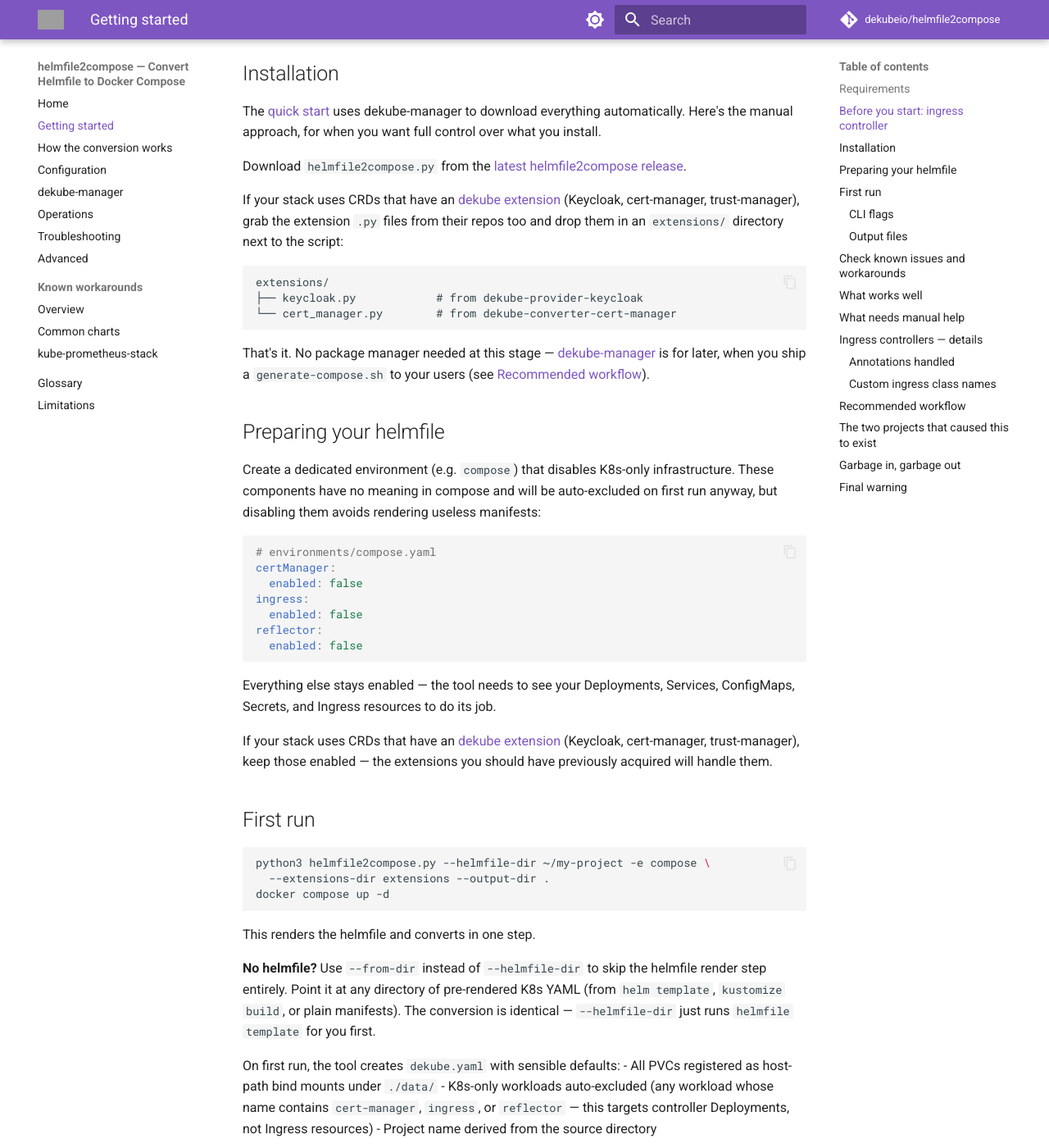
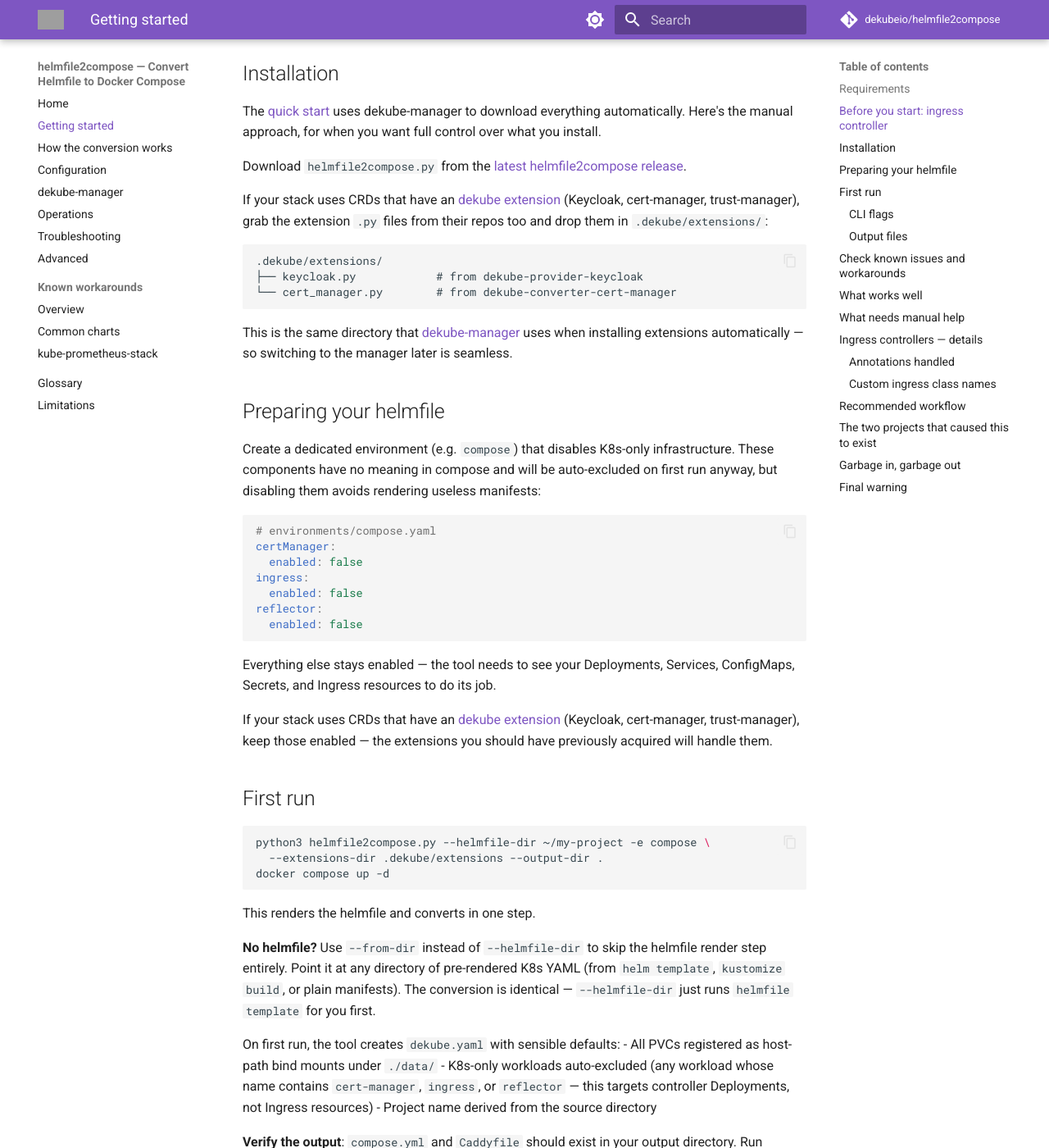
Before and after one commit to dekubeio/helmfile2compose-docs, an MkDocs documentation site: the page built from docs/getting-started.md, in a window 1280 px wide and 1400 px high, scrolled down 2607 px. Shown: the whole window at 82% size. Built offline with MkDocs 1.6.1 and Material for MkDocs 9.7.7, drawn with Linux system fonts in a browser that asks for light colours; comment, search, counter and statistics services are not loaded; grey boxes are pictures that could not be loaded.

Commit message:
docs: hostname truncation, extensions path fix

````diff
--- a/docs/getting-started.md
+++ b/docs/getting-started.md
@@ -65,15 +65,15 @@
 
 Download `helmfile2compose.py` from the [latest helmfile2compose release](https://github.com/dekubeio/helmfile2compose/releases/latest).
 
-If your stack uses CRDs that have an [dekube extension](https://docs.dekube.io/catalogue/) (Keycloak, cert-manager, trust-manager), grab the extension `.py` files from their repos too and drop them in an `extensions/` directory next to the script:
+If your stack uses CRDs that have an [dekube extension](https://docs.dekube.io/catalogue/) (Keycloak, cert-manager, trust-manager), grab the extension `.py` files from their repos too and drop them in `.dekube/extensions/`:
 
 ```
-extensions/
+.dekube/extensions/
 ├── keycloak.py            # from dekube-provider-keycloak
 └── cert_manager.py        # from dekube-converter-cert-manager
 ```
 
-That's it. No package manager needed at this stage — [dekube-manager](https://manager.dekube.io/docs/) is for later, when you ship a `generate-compose.sh` to your users (see [Recommended workflow](#recommended-workflow)).
+This is the same directory that [dekube-manager](https://manager.dekube.io/docs/) uses when installing extensions automatically — so switching to the manager later is seamless.
 
 ## Preparing your helmfile
 
@@ -97,7 +97,7 @@
 
 ```bash
 python3 helmfile2compose.py --helmfile-dir ~/my-project -e compose \
-  --extensions-dir extensions --output-dir .
+  --extensions-dir .dekube/extensions --output-dir .
 docker compose up -d
 ```
 
````
Also changed, not shown: docs/limitations.md (+4 -0 lines).
